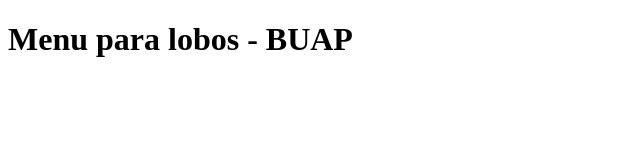
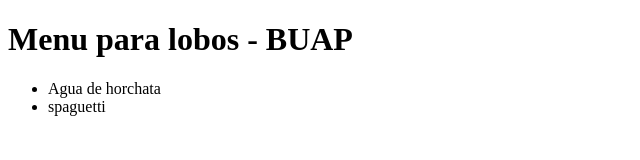
Before and after one commit to maguis18/menu, a plain HTML site: page index.html in a window 1280 px wide. Shown: the whole page, without its empty margins (0-640 px from the left). Drawn offline with Linux system fonts and the light colour scheme.

Commit message:
menu modficicado

```diff
--- a/index.html
+++ b/index.html
@@ -9,5 +9,13 @@
     <h1>
         Menu para lobos - BUAP
     </h1>
+    <ul>
+        <li>
+            Agua de horchata
+        </li>
+        <li>
+            spaguetti
+        </li>
+    </ul>
 </body>
 </html>
```
